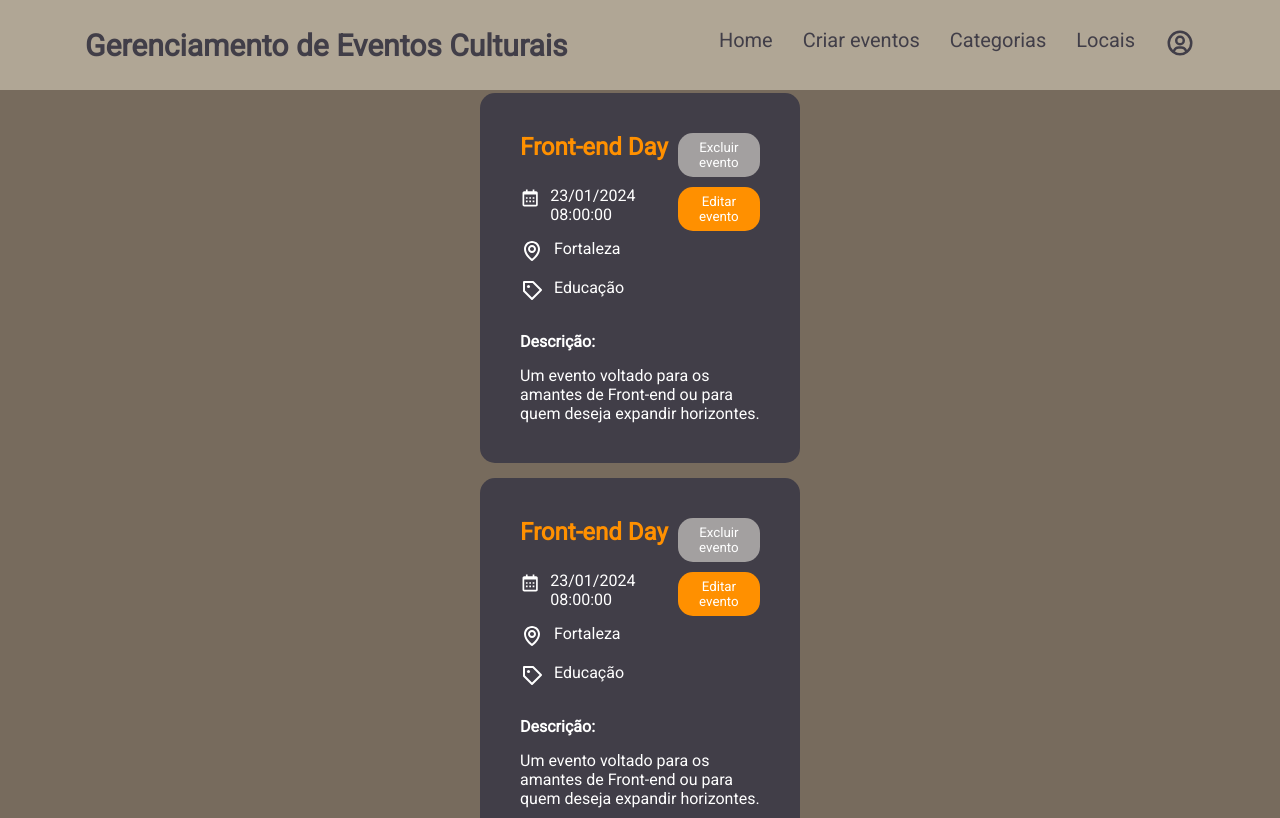
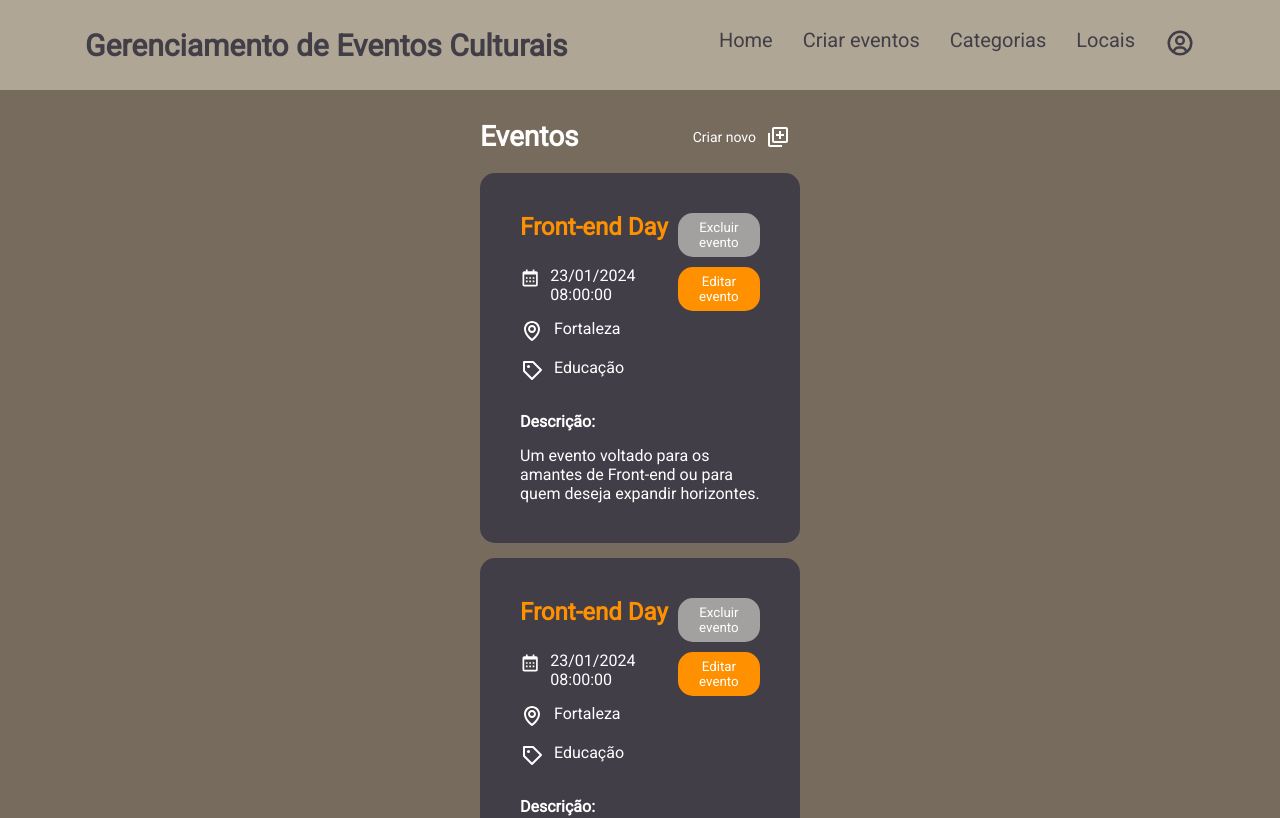
Before and after one commit to jessicavsampaio/gerenciamento_de_eventos, a React (Vite) app: page / in a window 1280 px wide. Shown: the top 818 px of the page. Built offline with nearby package versions, Linux system fonts and the light colour scheme.

Commit message:
Ajustando posicionamento dos títulos das páginas

```diff
--- a/src/components/Container/styles.js
+++ b/src/components/Container/styles.js
@@ -2,7 +2,7 @@ import styled from "styled-components";
 
 export const ContainerDiv = styled.div`
     color: #ffffff;
-    margin: 40px 480px 20px;
+    margin: 120px 480px 20px;
     font-size: 14px;
     display: flex;
     align-items: center;
--- a/src/components/Section/styles.js
+++ b/src/components/Section/styles.js
@@ -2,6 +2,6 @@ import styled from "styled-components";
 
 export const SectionDiv = styled.div`
     color: #ffffff;
-    margin: 40px 480px 20px;
+    margin: 120px 480px 20px;
     font-size: 14px;
 `;
```
